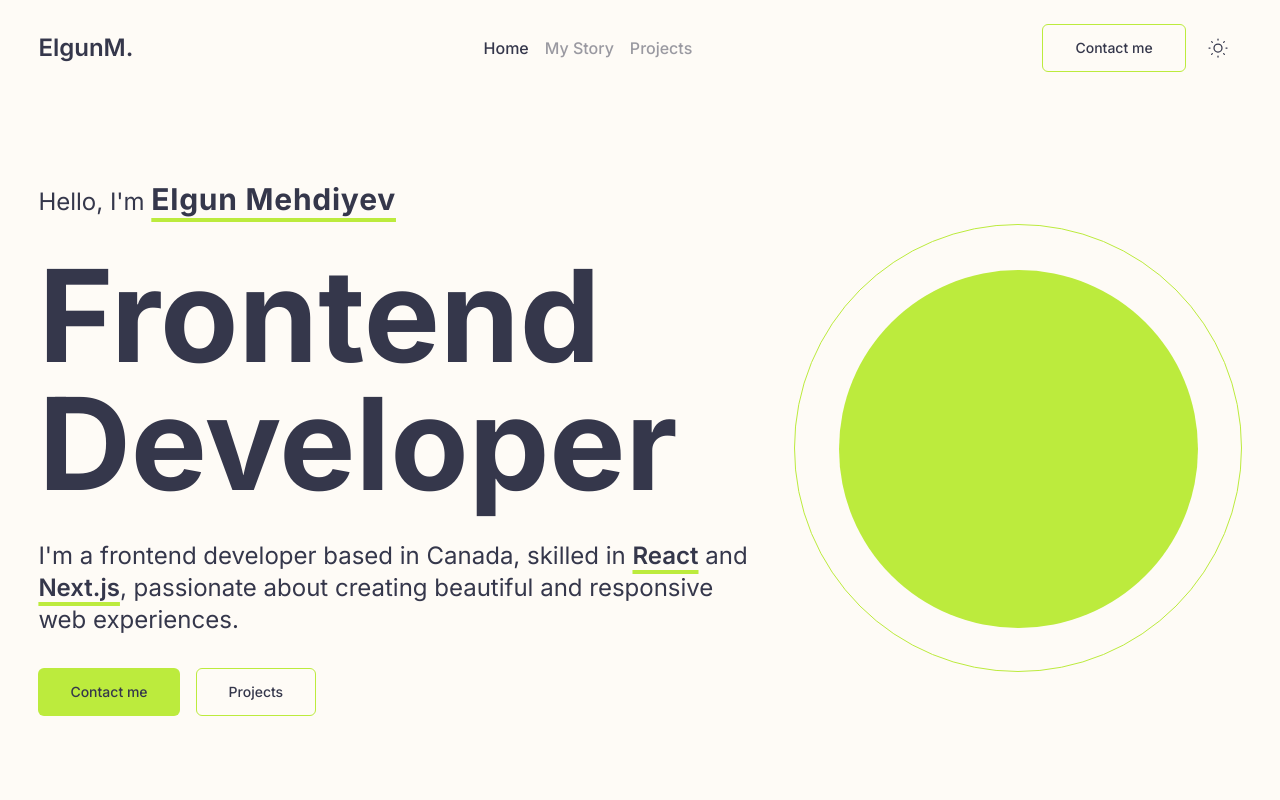
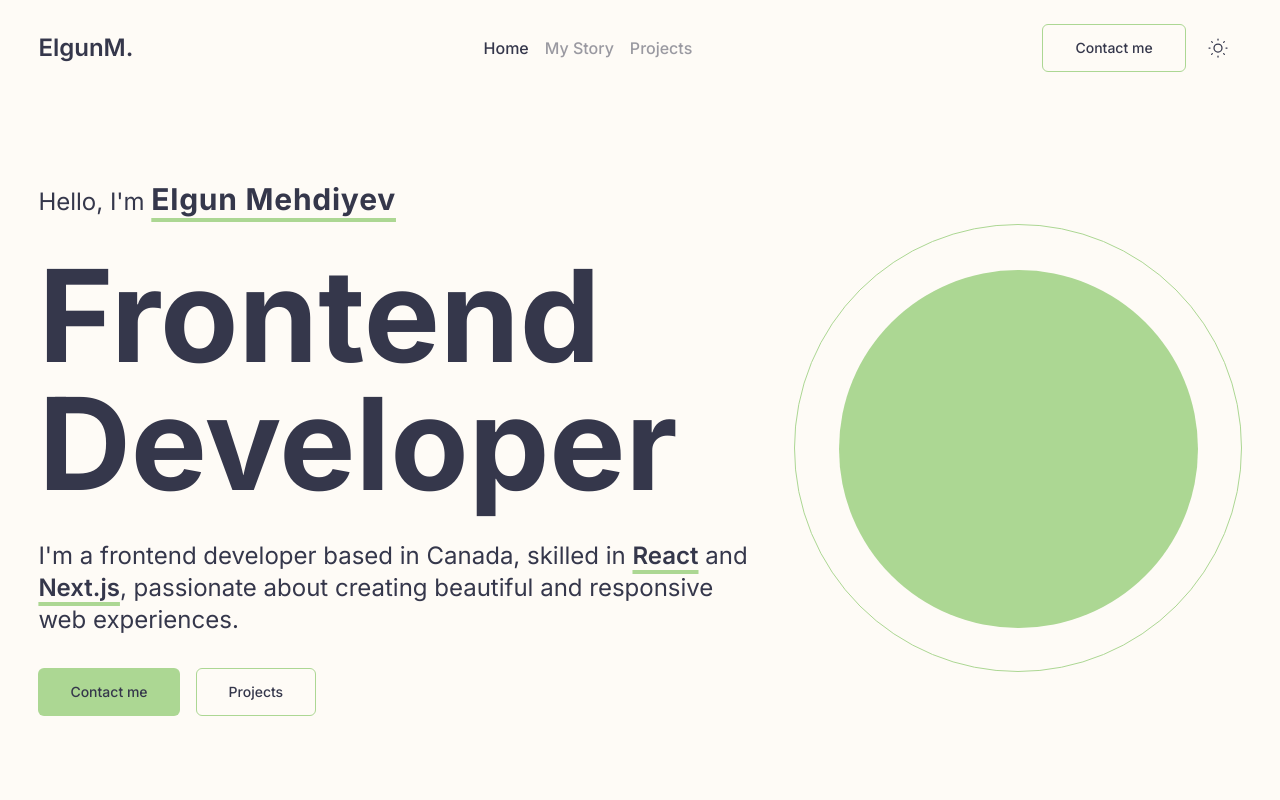
Before and after one commit to Poli2714/em-portfolio, a Next.js app: page / in a window 1280 px wide. Shown: the top 800 px of the page. Built offline with nearby package versions, Linux system fonts and the light colour scheme.

Commit message:
style: change primary color to little darker green

```diff
--- a/src/app/components/PageHero/components/HeroContent/HeroContent.tsx
+++ b/src/app/components/PageHero/components/HeroContent/HeroContent.tsx
@@ -29,7 +29,6 @@ function HeroContent() {
         <Button asChild size='lg'>
           <Link href='/contact-me'>Contact me</Link>
         </Button>
-
         <Button asChild size='lg' variant='outline'>
           <Link href='/projects'>Projects</Link>
         </Button>
--- a/src/styles/globals.css
+++ b/src/styles/globals.css
@@ -15,8 +15,7 @@
     --popover-foreground: 235 17% 25%;
 
     /* --primary: 24 9.8% 10%; */
-    --primary: 76 81% 58%;
-    /* --primary-foreground: 60 9.1% 97.8%; */
+    --primary: 98 46% 71%;
     --primary-foreground: 235 17% 25%;
 
     --secondary: 60 4.8% 95.9%;
@@ -49,7 +48,7 @@
     --popover: 235 17% 25%;
     --popover-foreground: 37 80% 98%;
 
-    --primary: 76 81% 58%;
+    --primary: 98 46% 71%;
     --primary-foreground: 235 17% 25%;
 
     --secondary: 12 6.5% 15.1%;
```
